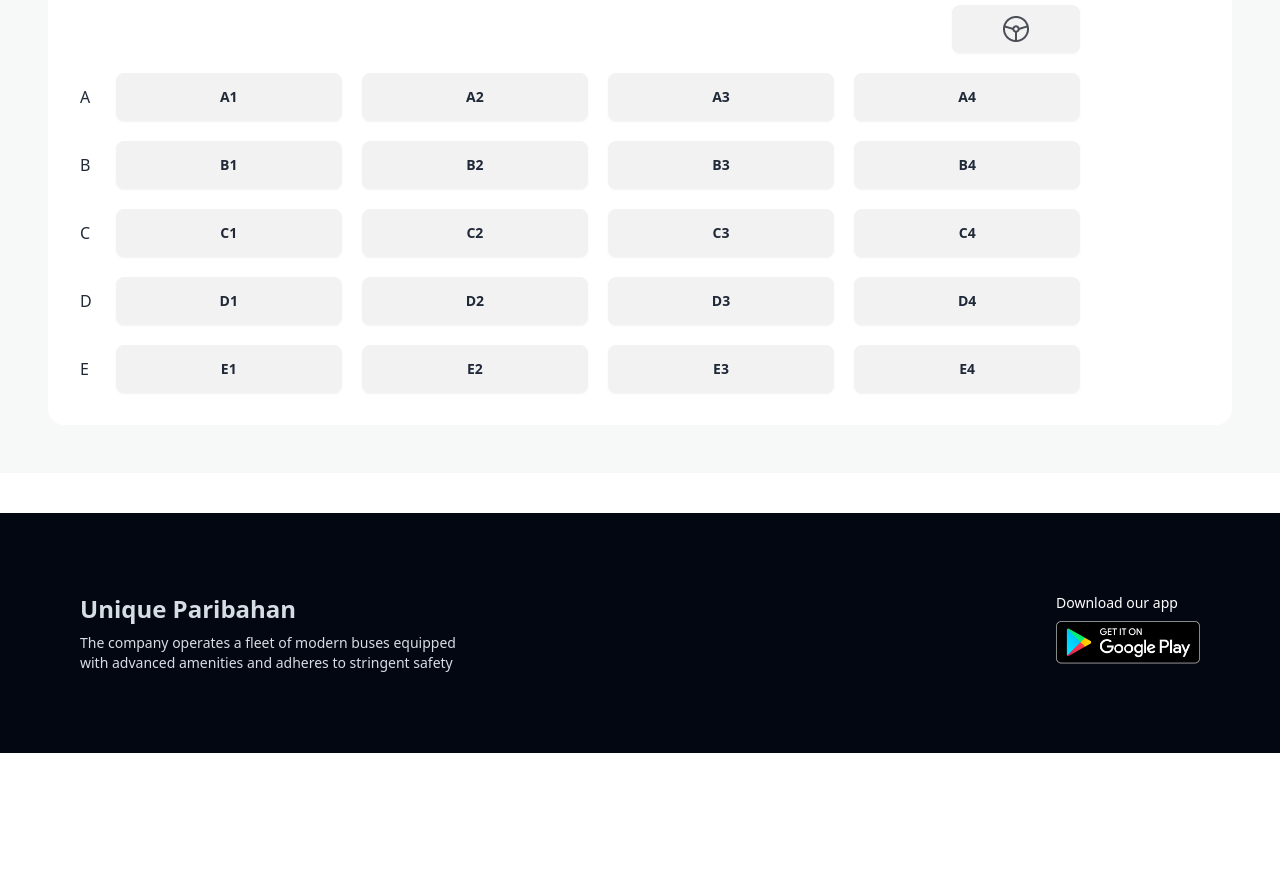
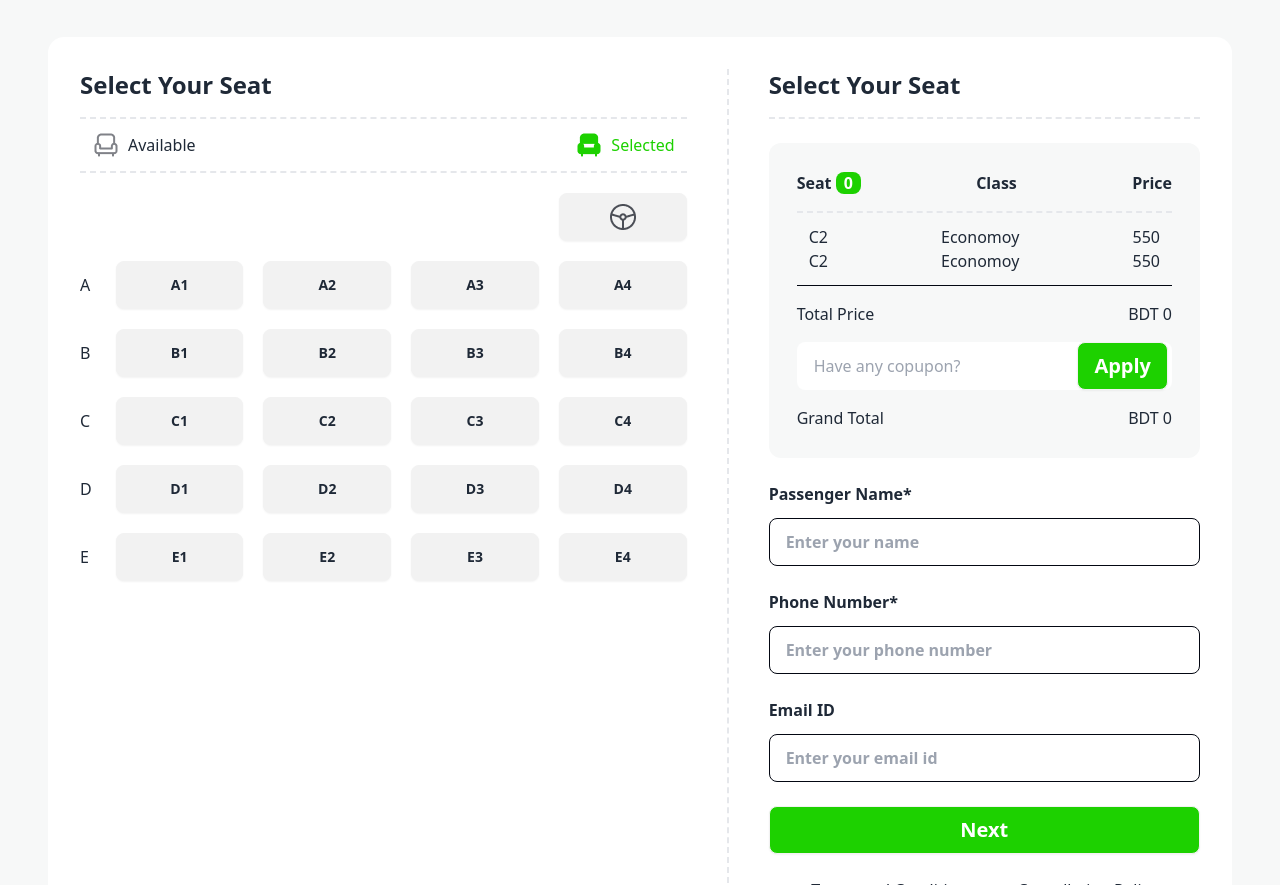
Before and after one commit to Obaidullah-ahsan/smart-ticket, a plain HTML site: page index.html in a window 1280 px wide. Shown: the part 1915-2800 px from the top of the page. Before the commit the page ends 2668 px from the top, so only its background shows below. Drawn offline with nearby package versions, Linux system fonts and the light colour scheme.

Commit message:
complete design part

```diff
--- a/index.html
+++ b/index.html
@@ -46,8 +46,9 @@
                                 Paribahan</span></h1>
                         <p class="mb-5">Unique Paribahan is a renowned transportation company that has carved a distinct
                             niche for itself in the competitive landscape of Bangladesh's transport industry.</p>
-                        <button class="btn btn-primary border-0 bg-[#1DD100] text-black text-[20px] font-bold px-7">Buy
-                            Tickets</button>
+                        <a href="#tickets-section"><button
+                                class="btn btn-primary border-0 bg-[#1DD100] text-black text-[20px] font-bold px-7">Buy
+                                Tickets</button></a>
                     </div>
                 </div>
             </div>
@@ -58,7 +59,7 @@
             <h3 class="text-[40px] text-center mx-auto font-bold mt-12">Best offers for you</h3>
             <div class="flex gap-7 my-12">
                 <div>
-                    <div class="card card-side bg-[#FFBF0F] shadow-xl">
+                    <div class="card items-center card-side bg-[#FFBF0F] shadow-xl">
                         <div class="p-10">
                             <h2 class="text-[40px] font-black">15% OFF</h2>
                             <p class="text-[20px] font-semibold">on your next purchase</p>
@@ -72,7 +73,7 @@
                     </div>
                 </div>
                 <div>
-                    <div class="card card-side  bg-[#F78C9C] shadow-xl">
+                    <div class="card items-center card-side  bg-[#F78C9C] shadow-xl">
                         <div class="p-10">
                             <h2 class="text-[40px] font-black">20% OFF</h2>
                             <p class="text-[20px] font-semibold">on your next purchase</p>
@@ -88,9 +89,9 @@
             </div>
             <button class="btn btn-outline  text-[#1DD100]">See All Offers</button>
         </section>
-        <section
-            class="md:container md:mx-auto px-12 pt-6 bg-[#F7F8F8] pb-12 border-t-2 rounded-t-[88px] border-[#1DD100]">
-            <div class="text-center max-w-3xl mx-auto">
+        <section id="tickets-section"
+            class="md:container md:mx-auto px-12 mt-20 pt-6 bg-[#F7F8F8] pb-12 border-t-2 rounded-t-[88px] border-[#1DD100]">
+            <div class="text-center mt-20 space-y-7 max-w-3xl mx-auto">
                 <h1 class="text-4xl font-bold">Unique Paribahan</h1>
                 <p> The company operates a fleet of modern buses equipped with advanced amenities and adheres to
                     stringent safety standards to ensure a comfortable and secure journey for passengers.</p>
@@ -135,20 +136,21 @@
                     </div>
                 </div>
             </div>
-            <div class="p-8 mt-10 bg-white flex rounded-2xl">
-                <div class="flex-1">
+            <div class="p-8 mt-10 bg-white flex gap-10 rounded-2xl">
+                <div class="w-3/5 border-r-2 border-dashed pr-10">
                     <h3 class="text-2xl font-semibold pb-4">Select Your Seat</h3>
                     <div class="flex justify-between border-y-2 border-dashed p-3">
                         <div class="flex gap-2 items-center">
                             <img src="images/seat-gray.png" alt="">
-                            <p>Available</p>
+                            <p class="font-medium">Available</p>
                         </div>
                         <div class="flex gap-2 items-center">
                             <img src="images/seat-green-filled.png" alt="">
-                            <p>Selected</p>
+                            <p class="font-medium text-[#1DD100]">Selected</p>
                         </div>
                     </div>
-                    <div class="w-full flex justify-end"><button class="btn w-32 my-5"><img src="images/tabler-icon.png" alt=""></button></div>
+                    <div class="w-full flex justify-end"><button class="btn w-32 my-5"><img src="images/tabler-icon.png"
+                                alt=""></button></div>
                     <div class="flex gap-6">
                         <div class="flex flex-col gap-11 pt-3">
                             <p>A</p>
@@ -181,9 +183,62 @@
                         </div>
                     </div>
                 </div>
-                <div>
+                <div class="w-2/5 ">
                     <div>
-                        <h2>Select Your Seat</h2>
+                        <h2 class="border-b-2 border-dashed pb-4 text-2xl font-semibold">Select Your Seat</h2>
+                        <div class="bg-[#F7F8F8] my-6 rounded-xl p-7">
+                            <li class="flex justify-between border-b-2 border-dashed pb-4 font-semibold">
+                                <p>Seat <span class="bg-[#1DD100] px-2 text-white rounded-lg">0</span></p>
+                                <p>Class</p>
+                                <p>Price</p>
+                            </li>
+                            <div class="border-b border-[#030712] p-3">
+                                <li class="flex justify-between">
+                                    <p>C2</p>
+                                    <p>Economoy</p>
+                                    <p>550</p>
+                                </li>
+                                <li class="flex justify-between">
+                                    <p>C2</p>
+                                    <p>Economoy</p>
+                                    <p>550</p>
+                                </li>
+                            </div>
+                            <div>
+                                <div class="flex justify-between text-base font-medium my-4">
+                                    <p>Total Price</p>
+                                    <p>BDT <span>0</span></p>
+                                </div>
+                                <label class="relative">
+                                    <input type="text" placeholder="Have any copupon?"
+                                        class="input  w-full"/>
+                                    <button class="btn btn-xl absolute right-1 bg-[#1DD100] text-white text-[20px] font-bold">Apply</button>
+                                </label>
+                                <div class="flex justify-between text-base font-medium mt-4">
+                                    <p>Grand Total</p>
+                                    <p>BDT <span>0</span></p>
+                                </div>
+                            </div>
+                        </div>
+                        <div class="flex flex-col gap-6">
+                            <label class="font-semibold" for="">Passenger Name*
+                                <input type="text" placeholder="Enter your name"
+                                    class="input  w-full mt-3 border-[#030712] " />
+                            </label>
+                            <label class="font-semibold" for="">Phone Number*
+                                <input type="number" placeholder="Enter your phone number"
+                                    class="input  w-full mt-3 border-[#030712] " />
+                            </label>
+                            <label class="font-semibold" for="">Email ID
+                                <input type="email" placeholder="Enter your email id"
+                                    class="input w-full mt-3 border-[#030712] " />
+                            </label>
+                            <button class="btn bg-[#1DD100] text-white font-bold text-[20px]">Next</button>
+                            <div class="flex justify-evenly">
+                                <a class="border-b border-black">Terms and Conditions</a>
+                                <a class="border-b border-black">Cancellation Policy</a>
+                            </div>
+                        </div>
                     </div>
                 </div>
             </div>
```
